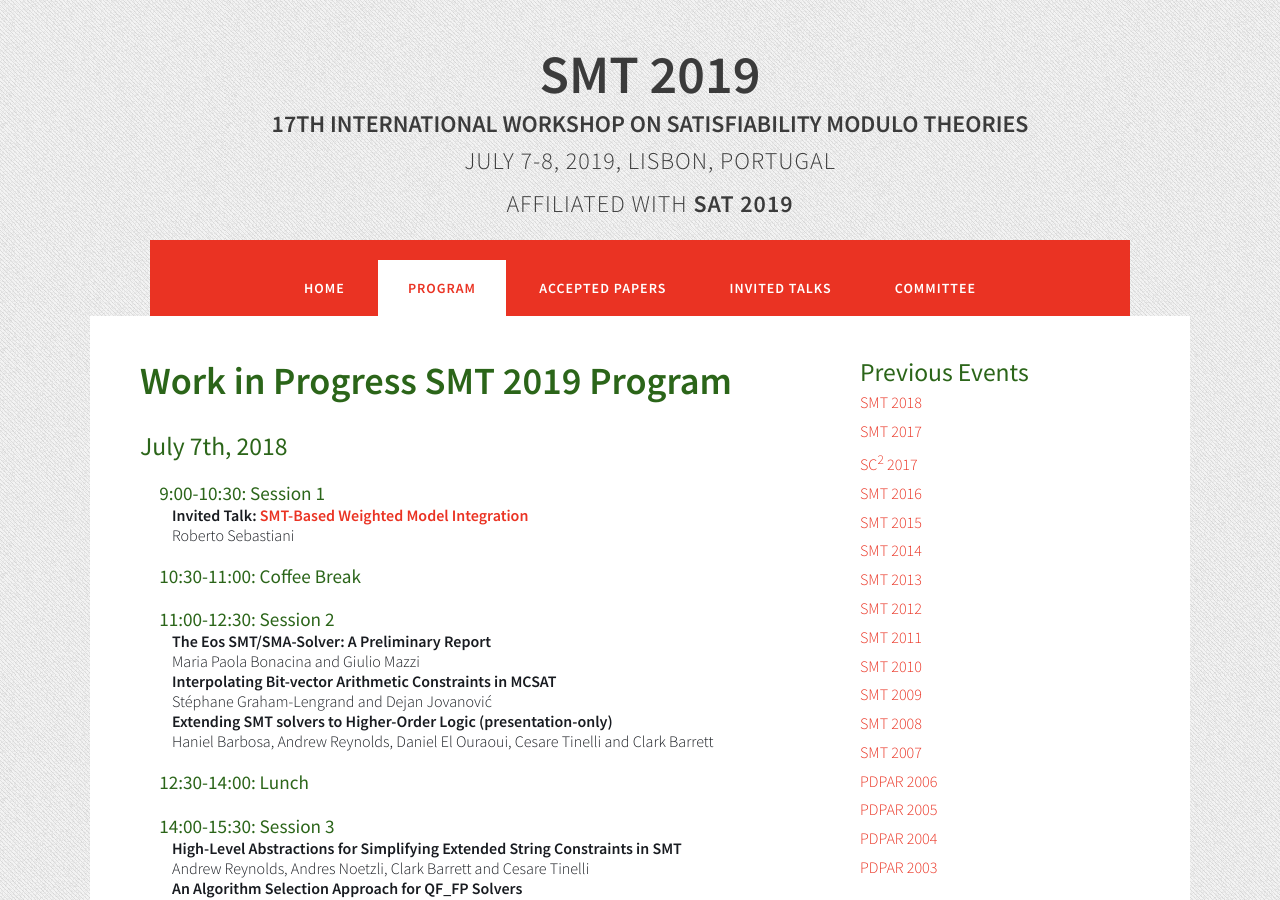
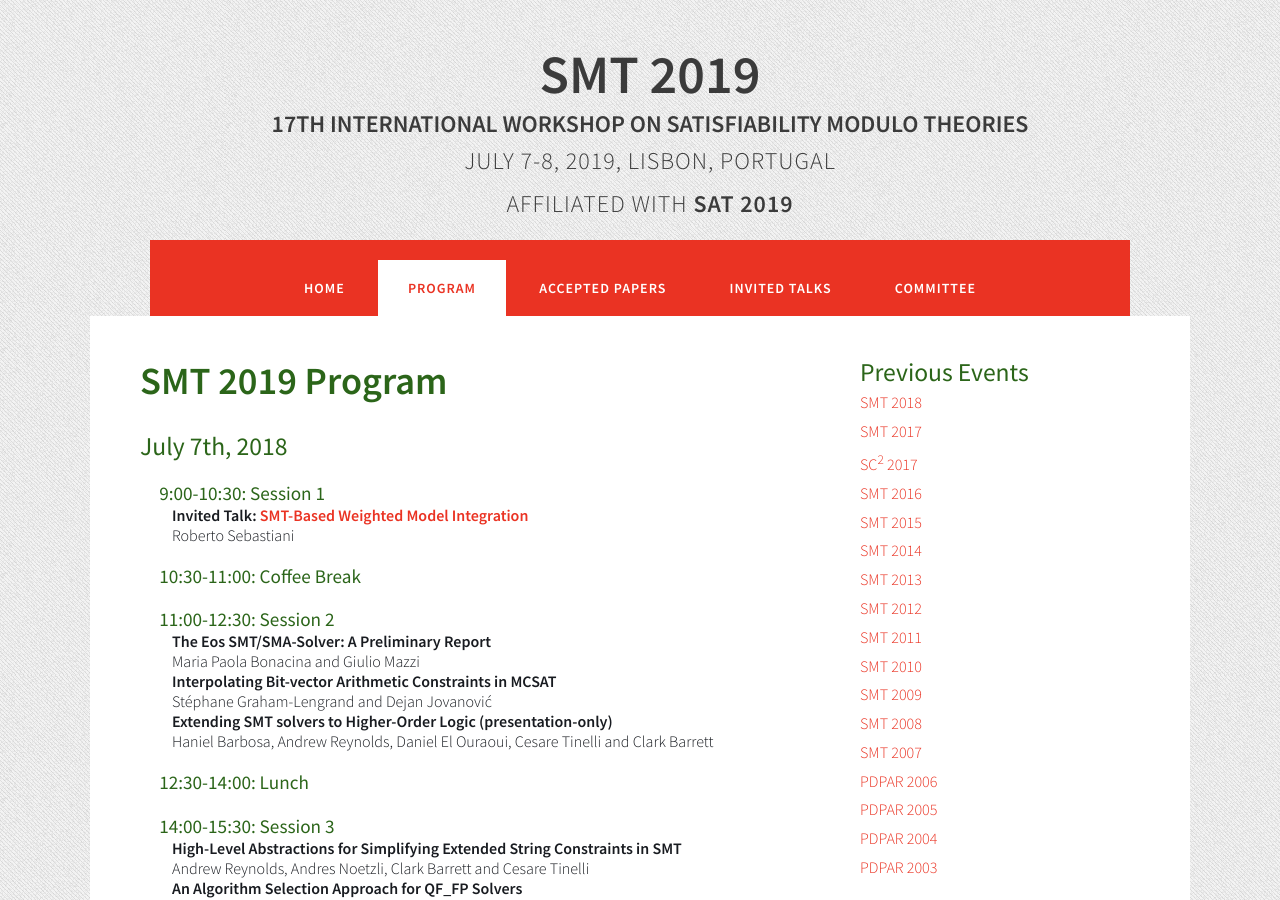
Before and after one commit to smt2019/smt2019.github.io, a Jekyll site: the page built from program.html, in a window 1280 px wide and 900 px high. Built offline with Jekyll 4.4.1, drawn with Linux system fonts in a browser that asks for light colours.

Commit message:
Delete wip

```diff
--- a/program.html
+++ b/program.html
@@ -2,7 +2,7 @@
 layout: layout
 ---
 
-<h2>Work in Progress SMT 2019 Program</h2>
+<h2>SMT 2019 Program</h2>
 
 <h3 class="day">July 7th, 2018</h3>
 
```
